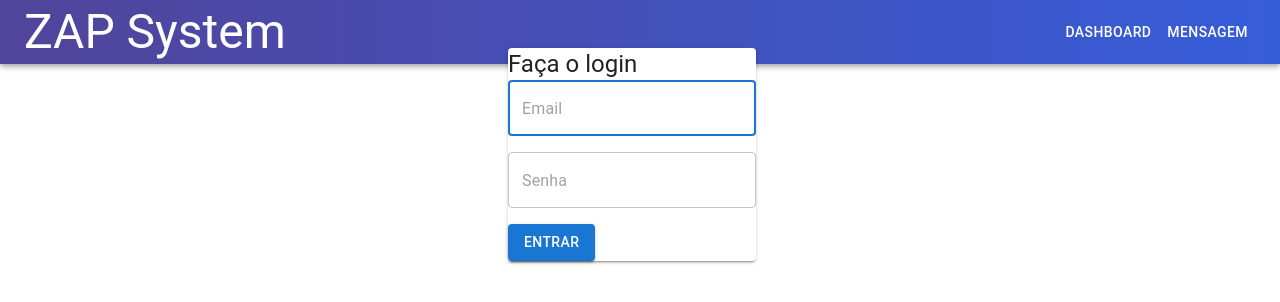
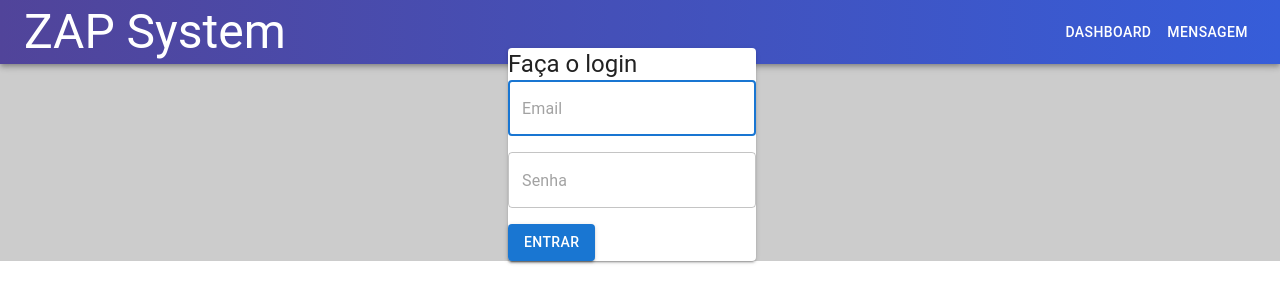
Before and after one commit to Daniel100262/zap-message-system, a React (Create React App) app in the folder zap-message-system/: page /login in a window 1280 px wide. Shown: the top 302 px of the page. Built offline with nearby package versions, Linux system fonts and the light colour scheme.

Commit message:
Style adjusts

```diff
--- a/zap-message-system/src/pages/newMessage/styles.css
+++ b/zap-message-system/src/pages/newMessage/styles.css
@@ -6,10 +6,16 @@
     align-items: center;
 }
 
+#root {
+    background-color: #CCC;
+}
+
 .ContainerNewMessage {
     display: flex;
     flex-wrap: nowrap;
     flex-direction: column;
-    background-color: #CCC;
+    background-color: #FFF;
     align-items: center;
+    max-width: 50%;
+    margin-left: 25%;
 }
```
